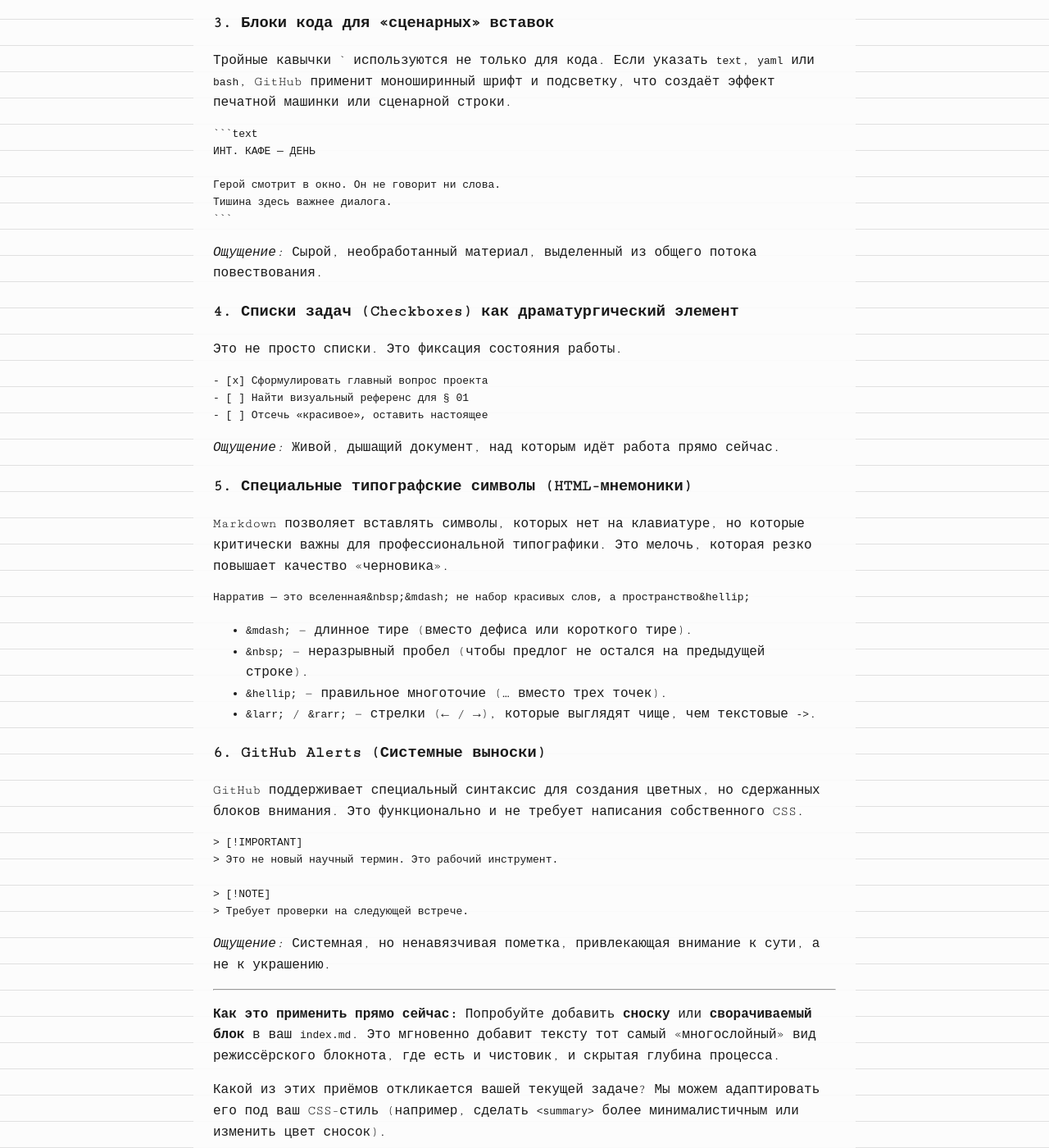
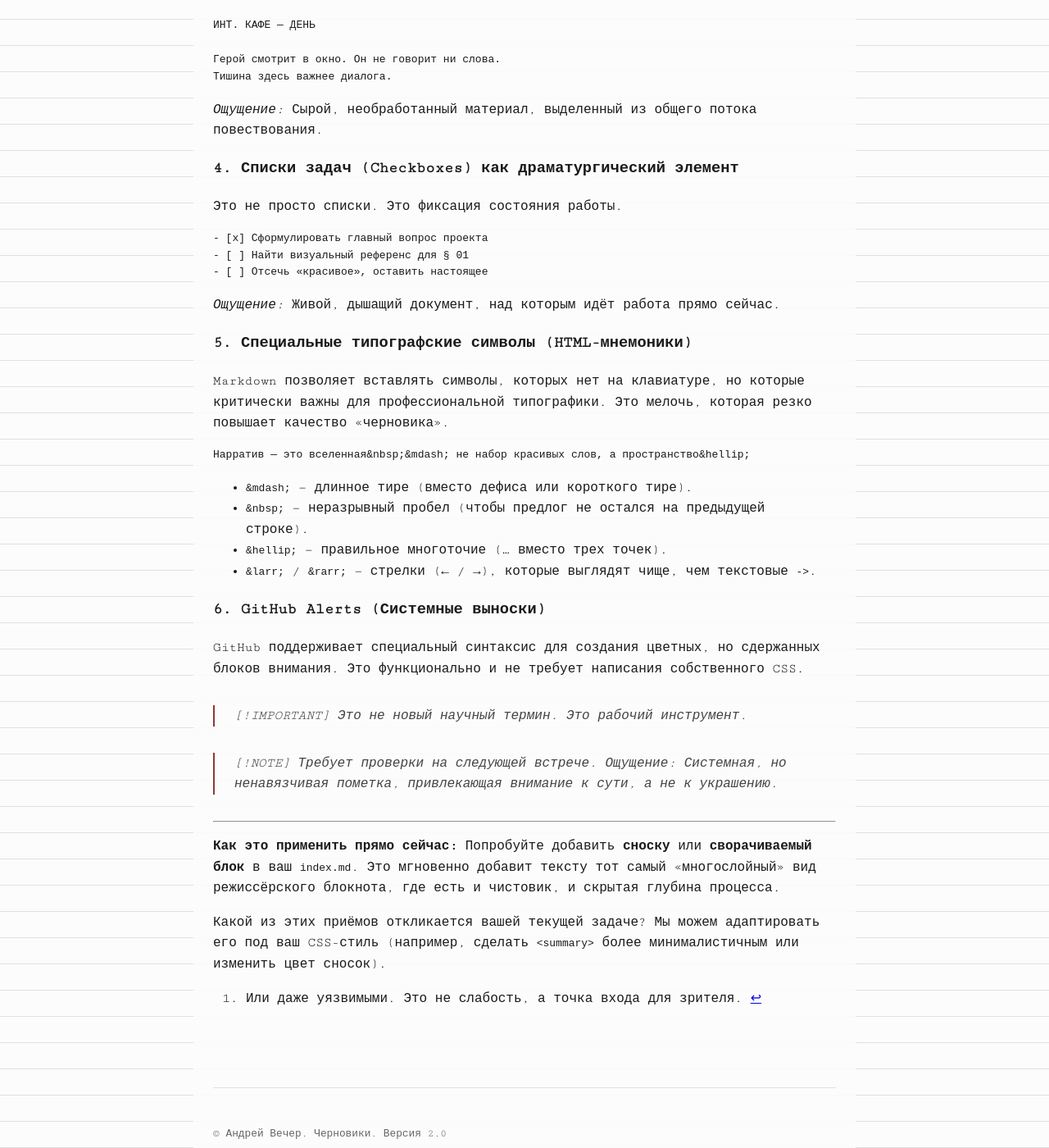
Before and after one commit to avecher/lab, a Jekyll site: the page built from _posts/2026-11-15-epizod-1.md, in a window 1280 px wide and 1400 px high, scrolled down 1369 px. Shown: the whole window at 82% size. Built offline with Jekyll 4.4.1, drawn with Linux system fonts in a browser that asks for light colours; some of the changed text lies outside the part shown.

Commit message:
Update 2026-11-15-epizod-1.md

`````diff
--- a/_posts/2026-11-15-epizod-1.md
+++ b/_posts/2026-11-15-epizod-1.md
@@ -24,35 +24,34 @@ date: 2026-11-15
 
 ### 1. Сноски (Footnotes) — идеальные «ремарки на полях»
 Позволяют добавить контекст, сомнение или техническую пометку, не разрывая основной поток текста. Читатель увидит маленькую цифру, а сам текст сноски будет внизу блока или страницы.
-```markdown
+
 Мы не боимся показаться обычными[^1], именно в этом живёт доверие.
 
 [^1]: Или даже уязвимыми. Это не слабость, а точка входа для зрителя.
-```
+
 *Ощущение:* Академическая или сценарная заметка на полях, не мешающая чтению.
 
 ### 2. Сворачиваемые блоки (`<details>` и `<summary>`)
 Это HTML-теги, которые GitHub отлично рендерит. Они позволяют спрятать «сырой» материал, длинные размышления или технические детали под кликабельный заголовок.
-```html
+
 <details>
   <summary>▶ Черновик мысли: почему этот принцип важен</summary>
   <br>
   Здесь лежит необработанный текст, сомнения, альтернативные варианты фраз,
   которые были отброшены, но которые важно сохранить в истории проекта.
 </details>
-```
 *Ощущение:* Папка с черновиками, которую открываешь только по необходимости. Чистота основного текста + сохранение глубины процесса.
 
 ### 3. Блоки кода для «сценарных» вставок
 Тройные кавычки ```` ` ```` используются не только для кода. Если указать `text`, `yaml` или `bash`, GitHub применит моноширинный шрифт и подсветку, что создаёт эффект печатной машинки или сценарной строки.
-````markdown
+
 ```text
 ИНТ. КАФЕ — ДЕНЬ
 
 Герой смотрит в окно. Он не говорит ни слова.
 Тишина здесь важнее диалога.
 ```
-````
+
 *Ощущение:* Сырой, необработанный материал, выделенный из общего потока повествования.
 
 ### 4. Списки задач (Checkboxes) как драматургический элемент
@@ -76,13 +75,11 @@ Markdown позволяет вставлять символы, которых н
 
 ### 6. GitHub Alerts (Системные выноски)
 GitHub поддерживает специальный синтаксис для создания цветных, но сдержанных блоков внимания. Это функционально и не требует написания собственного CSS.
-```markdown
 > [!IMPORTANT]
 > Это не новый научный термин. Это рабочий инструмент.
 
 > [!NOTE]
 > Требует проверки на следующей встрече.
-```
 *Ощущение:* Системная, но ненавязчивая пометка, привлекающая внимание к сути, а не к украшению.
 
 ---
`````
